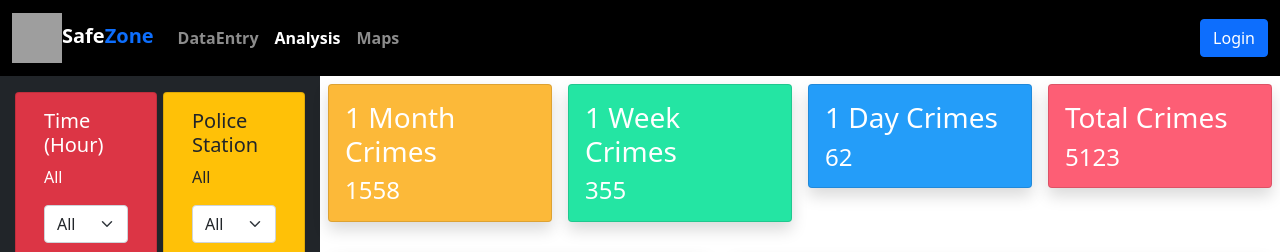
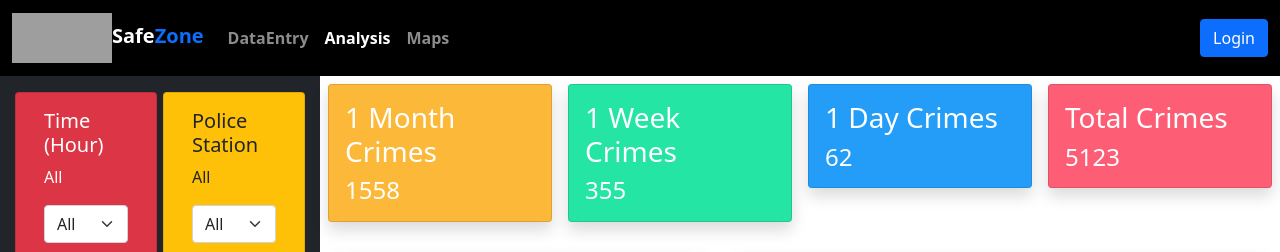
Before and after one commit to Rajsoni03/SafeZone, a Django app: page /analysis/ in a window 1280 px wide. Shown: the top 252 px of the page. Run offline with Django 3.2, Linux system fonts and the light colour scheme; data comes from the database, SQL or seed files in the repository; some libraries are stand-ins or nearby versions; grey boxes are pictures that could not be loaded.

Commit message:
logo revert

```diff
--- a/Main/templates/Main/base.html
+++ b/Main/templates/Main/base.html
@@ -22,7 +22,7 @@
     <nav class="navbar navbar-expand-lg navbar-dark bg-black">
         <div class="container-fluid">
             <a class="navbar-brand" href="/">
-                <img src="https://i4c.in/themes/innovation/assets/images/events/sih2018/SIH_2018_logo.png" alt="" width="50" height="50"><b>Safe<span class="text-primary">Zone</span></b>
+                <img src="https://i.ytimg.com/vi/kVdvF3gY5lI/maxresdefault.jpg" alt="" width="100" height="50"><b>Safe<span class="text-primary">Zone</span></b>
             </a>
             <button class="navbar-toggler" type="button" data-bs-toggle="collapse" data-bs-target="#navbarSupportedContent" aria-controls="navbarSupportedContent" aria-expanded="false" aria-label="Toggle navigation">
                 <span class="navbar-toggler-icon"></span>
```
